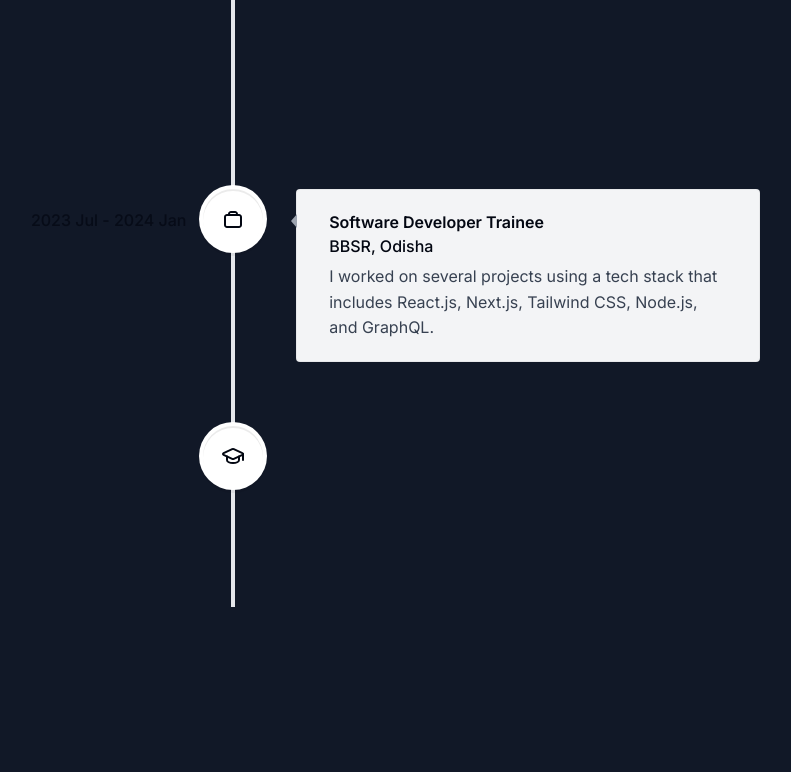
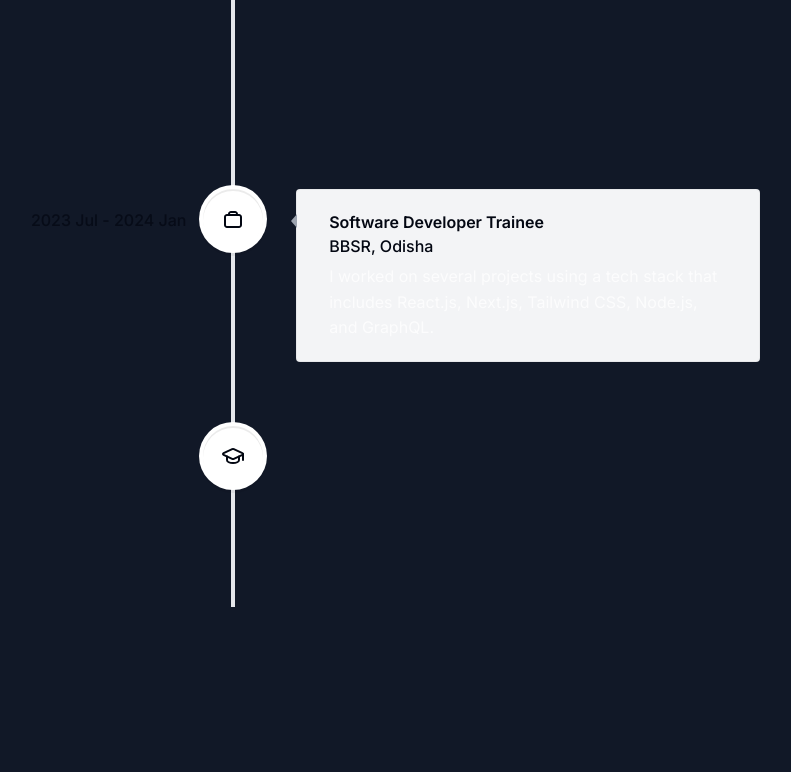
Before and after one commit to shyam0118/portfolio, a Next.js app: page / in a window 1280 px wide. Shown: the part 3049-3821 px from the top of the page, without its empty margins (407-1198 px from the left). Built offline with nearby package versions, Linux system fonts and the light colour scheme.

Commit message:
Updated experience section

```diff
--- a/components/experience.tsx
+++ b/components/experience.tsx
@@ -23,8 +23,7 @@ export default function Experience() {
           <React.Fragment key={index}>
             <VerticalTimelineElement
               contentStyle={{
-                background:
-                  theme === "light" ? "#f3f4f6" : "rgba(255, 255, 255, 0.05)",
+                background: "#f3f4f6",
                 boxShadow: "none",
                 border: "1px solid rgba(0, 0, 0, 0.05)",
                 textAlign: "left",
@@ -46,7 +45,7 @@ export default function Experience() {
             >
               <h3 className="font-semibold capitalize">{item.title}</h3>
               <p className="font-normal !mt-0">{item.location}</p>
-              <p className="!mt-1 !font-normal text-gray-700 dark:text-white/75">
+              <p className="!mt-1 !font-normal text-white/75">
                 {item.description}
               </p>
             </VerticalTimelineElement>
```
